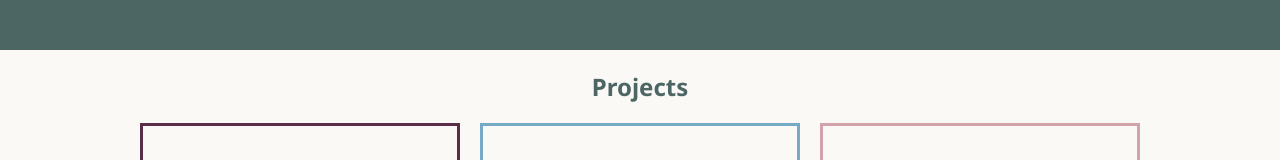
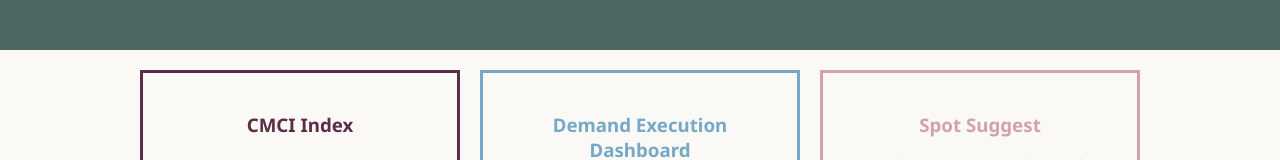
Before and after one commit to victoriapuck15/victoriapuckkaram, a React (Create React App) app in the folder vpk/vpk-portfolio/: page / in a window 1280 px wide. Shown: the part 350-510 px from the top of the page. Built offline with nearby package versions, Linux system fonts and the light colour scheme.

Commit message:
need to come back and add about me section

```diff
--- a/vpk/vpk-portfolio/src/App.js
+++ b/vpk/vpk-portfolio/src/App.js
@@ -21,7 +21,7 @@ function App() {
       <HeroSection />
 
       <main className="content">
-        <Section title="Projects" id="projects">
+        <Section  id="projects">
           <div className="card-grid">
             {projects.map((proj) => (
               <ProjectCard
```
